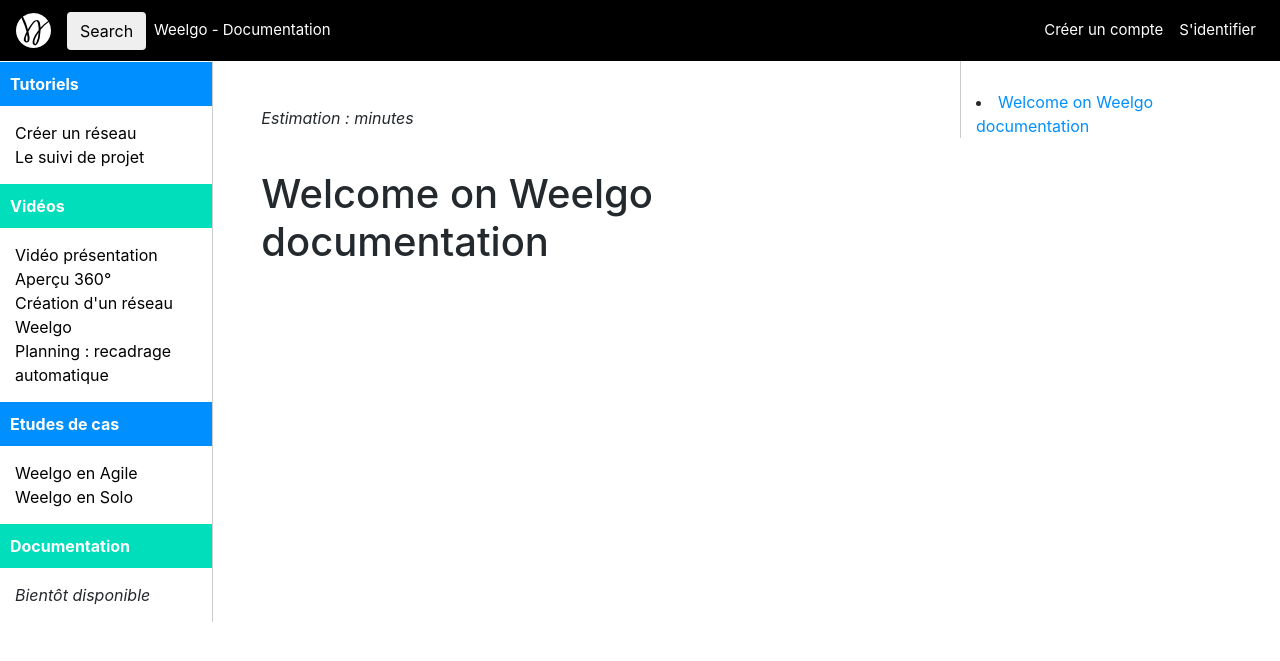
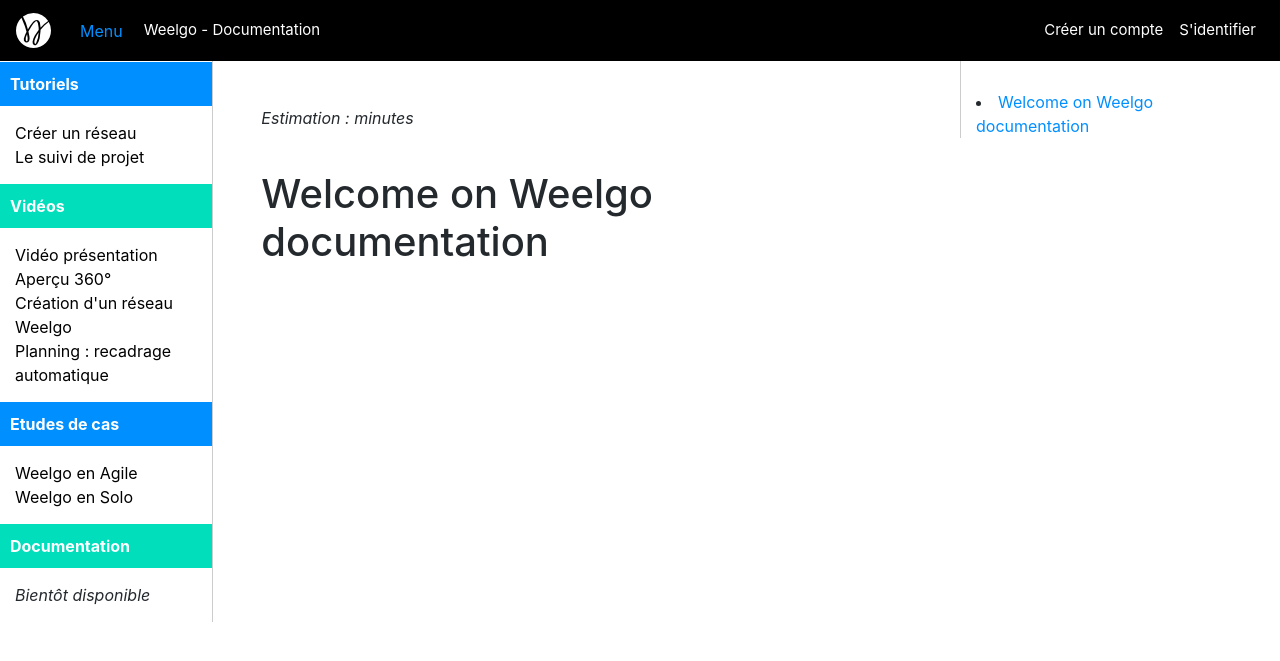
Before and after one commit to Weelgo/weelgo.github.io, a Jekyll site: the page built from index.md, in a window 1280 px wide. Shown: the top 661 px of the page. Built offline with Jekyll 4.4.1, drawn with Linux system fonts in a browser that asks for light colours.

Commit message:
amélioration doc

```diff
--- a/_includes/docs-navbar.html
+++ b/_includes/docs-navbar.html
@@ -1,6 +1,6 @@
 <nav class="navbar navbar-expand-lg fixed-top">
   <a class="navbar-brand" href="https://www.weelgo.com"><img src="{{ site.baseurl }}/img/logo_white_35x35.png" style=""></a>
-  <button class="btn" type="submit">Search</button>
+  <a class="btn" href="https://www.weelgo.com/weelgo-portal/create_account">Menu</a>
   <div class="collapse navbar-collapse" id="navbarSupportedContent">
     <ul class="navbar-nav mr-auto">
       <li class="nav-item active">
```
